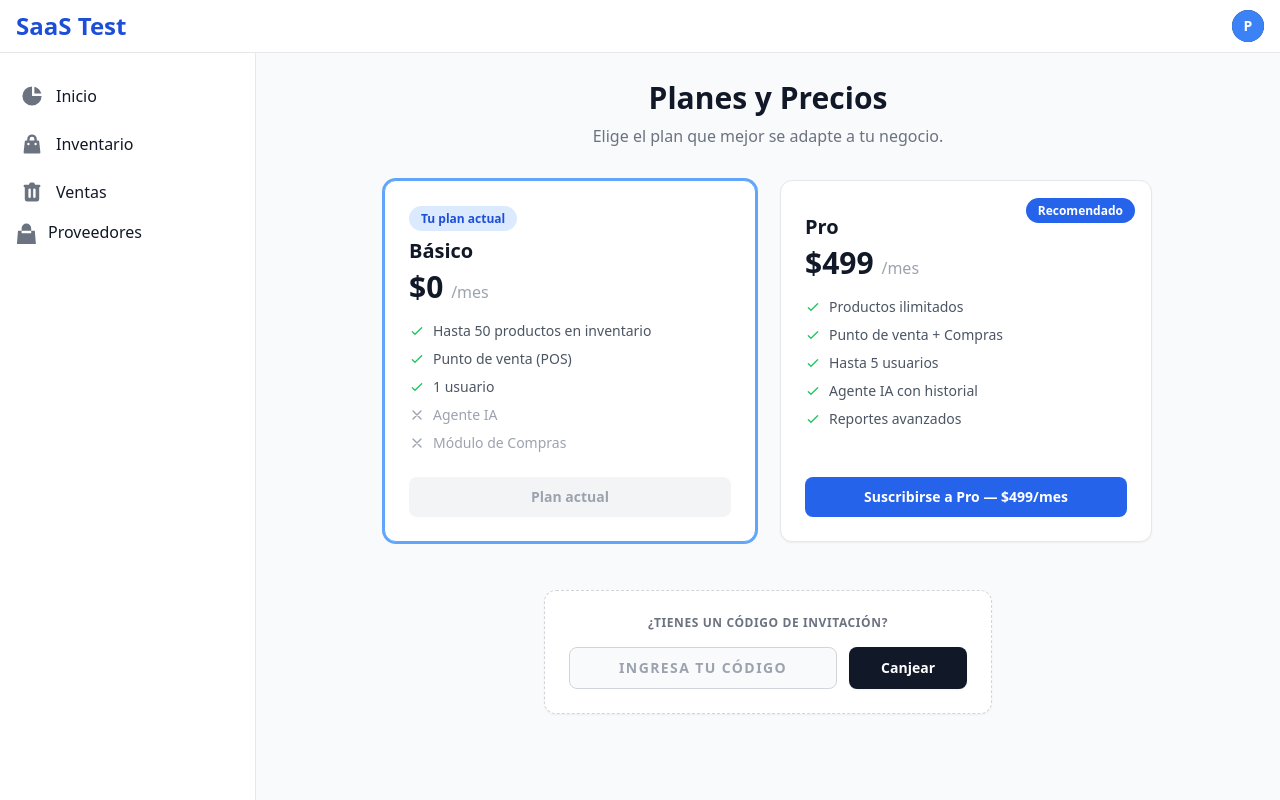
After one commit to YonAnn99/saas_test, a Django app: page /planes/ in a window 1280 px wide. The commit adds this page. Run offline with Django 5.2, Linux system fonts and the light colour scheme; a user stored in the database is signed in; tables that the repository leaves empty hold one stand-in row (values such as "Sample post"); some libraries are stand-ins or nearby versions.

Commit message:
SAAS 1.2

```diff
--- a/core/settings.py
+++ b/core/settings.py
@@ -11,6 +11,10 @@ https://docs.djangoproject.com/en/6.0/ref/settings/
 """
 
 from pathlib import Path
+from dotenv import load_dotenv
+import os
+
+load_dotenv()
 
 # Build paths inside the project like this: BASE_DIR / 'subdir'.
 BASE_DIR = Path(__file__).resolve().parent.parent
--- a/core/urls.py
+++ b/core/urls.py
@@ -1,42 +1,33 @@
-"""
-URL configuration for core project.
-
-The `urlpatterns` list routes URLs to views. For more information please see:
-    https://docs.djangoproject.com/en/6.0/topics/http/urls/
-Examples:
-Function views
-    1. Add an import:  from my_app import views
-    2. Add a URL to urlpatterns:  path('', views.home, name='home')
-Class-based views
-    1. Add an import:  from other_app.views import Home
-    2. Add a URL to urlpatterns:  path('', Home.as_view(), name='home')
-Including another URLconf
-    1. Import the include() function: from django.urls import include, path
-    2. Add a URL to urlpatterns:  path('blog/', include('blog.urls'))
-"""
 from django.contrib import admin
 from django.urls import path
-from erp.views import dashboard_view
-from erp.views import api_chat
-from erp.views import add_product
-from erp.views import register_tenant_view
+from erp.views import (
+    dashboard_view, api_chat, add_product, register_tenant_view,
+    inventory_view, pos_view, process_sale_api, sales_chart_api,
+    purchases_view, create_purchase_order_api
+)
+from erp.stripe_views import (
+    pricing_view, create_checkout_session,
+    checkout_success, customer_portal, stripe_webhook, redeem_promo_code
+)
 from django.contrib.auth import views as auth_views
-from erp.views import inventory_view , pos_view , process_sale_api,sales_chart_api,purchases_view, create_purchase_order_api
-
 
 urlpatterns = [
     path('admin/', admin.site.urls),
-    path('', dashboard_view, name='dashboard'),
-    path('api/chat/', api_chat, name='api_chat'),
-    path('add_product/', add_product, name='add_product'),
-    path('register/' , register_tenant_view, name='register_tenant'),
-    path('login/', auth_views.LoginView.as_view(template_name='login.html'), name='login'),
-    path('inventario/' , inventory_view, name='inventory'),
-    path('ventas/' , pos_view, name='pos'),
-    path('api/process_sale/', process_sale_api, name='process_sale_api'),
-    path('api/sales_chart/', sales_chart_api, name='sales_chart_api'),
-    path('compras/' , purchases_view, name='purchases'),
-    path('compras/registrar-orden/' , create_purchase_order_api, name='create_purchase_order'),
-
-
+    path('',               dashboard_view,          name='dashboard'),
+    path('inventario/',    inventory_view,           name='inventory'),
+    path('ventas/',        pos_view,                 name='pos'),
+    path('compras/',       purchases_view,           name='purchases'),
+    path('register/',      register_tenant_view,     name='register_tenant'),
+    path('login/',         auth_views.LoginView.as_view(template_name='login.html'), name='login'),
+    path('api/chat/',              api_chat,                 name='api_chat'),
+    path('add_product/',           add_product,              name='add_product'),
+    path('api/process_sale/',      process_sale_api,         name='process_sale_api'),
+    path('api/sales_chart/',       sales_chart_api,          name='sales_chart_api'),
+    path('compras/registrar-orden/', create_purchase_order_api, name='create_purchase_order'),
+    path('planes/',                        pricing_view,             name='pricing'),
+    path('planes/checkout/<str:price_id>/', create_checkout_session, name='create_checkout'),
+    path('planes/exito/',                  checkout_success,         name='checkout_success'),
+    path('planes/portal/',                 customer_portal,          name='customer_portal'),
+    path('stripe/webhook/',                stripe_webhook,           name='stripe_webhook'),
+    path('planes/canjear/',                redeem_promo_code,        name='redeem_promo_code'),
 ]
--- a/templates/base.html
+++ b/templates/base.html
@@ -4,7 +4,7 @@
 <head>
     <meta charset="UTF-8">
     <meta name="viewport" content="width=device-width, initial-scale=1.0">
-    <title>SaaS PyME | Panel de Control</title>
+    <title>SaaS Prueba</title>
     <script src="https://cdn.tailwindcss.com"></script>
     <script src="https://cdn.jsdelivr.net/npm/chart.js"></script>
     <link href="https://cdnjs.cloudflare.com/ajax/libs/flowbite/2.3.0/flowbite.min.css" rel="stylesheet" />
@@ -24,6 +24,31 @@
                     class="flex mx-3 text-sm bg-gray-800 rounded-full md:mr-0 focus:ring-4 focus:ring-gray-300"
                     id="user-menu-button" aria-expanded="false" data-dropdown-toggle="dropdown">
                     <span class="sr-only">Abrir menú</span>
+                    {% if request.resolver_match.url_name != 'pricing' %}
+                    <div class="flex items-center mr-4">
+                        {% if not request.user.tenantuser.tenant.is_pro %}
+                        <a href="{% url 'pricing' %}"
+                            class="flex items-center gap-1.5 px-4 py-1.5 text-sm font-bold text-amber-700 bg-amber-100 hover:bg-amber-200 border border-amber-300 rounded-full transition-colors shadow-sm cursor-pointer">
+                            <svg class="w-4 h-4 text-amber-500" fill="currentColor" viewBox="0 0 20 20">
+                                <path fill-rule="evenodd"
+                                    d="M11.3 1.046A1 1 0 0112 2v5h4a1 1 0 01.82 1.573l-7 10A1 1 0 018 18v-5H4a1 1 0 01-.82-1.573l7-10a1 1 0 011.12-.38z"
+                                    clip-rule="evenodd"></path>
+                            </svg>
+                            Hazte Pro
+                        </a>
+                        {% else %}
+                        <a href="{% url 'pricing' %}"
+                            class="flex items-center gap-1 px-3 py-1 text-xs font-bold text-blue-700 bg-blue-50 border border-blue-200 rounded-full hover:bg-blue-100 transition-colors">
+                            <svg class="w-3 h-3" fill="currentColor" viewBox="0 0 20 20">
+                                <path fill-rule="evenodd"
+                                    d="M6.267 3.455a3.066 3.066 0 001.745-.723 3.066 3.066 0 013.976 0 3.066 3.066 0 001.745.723 3.066 3.066 0 012.812 2.812c.051.643.304 1.254.723 1.745a3.066 3.066 0 010 3.976 3.066 3.066 0 00-.723 1.745 3.066 3.066 0 01-2.812 2.812 3.066 3.066 0 00-1.745.723 3.066 3.066 0 01-3.976 0 3.066 3.066 0 00-1.745-.723 3.066 3.066 0 01-2.812-2.812 3.066 3.066 0 00-.723-1.745 3.066 3.066 0 010-3.976 3.066 3.066 0 00.723-1.745 3.066 3.066 0 012.812-2.812zm7.44 5.252a1 1 0 00-1.414-1.414L9 10.586 7.707 9.293a1 1 0 00-1.414 1.414l2 2a1 1 0 001.414 0l4-4z"
+                                    clip-rule="evenodd"></path>
+                            </svg>
+                            Plan Pro
+                        </a>
+                        {% endif %}
+                    </div>
+                    {% endif %}
                     <div class="w-8 h-8 rounded-full bg-blue-500 flex items-center justify-center text-white font-bold">
                         P
                     </div>
@@ -77,8 +102,7 @@
                         class="flex items-center text-gray-900 rounded-lg hover:bg-gray-100 group">
                         <svg class="flex-shrink-0 w-6 h-6 text-gray-500 transition duration-75 group-hover:text-gray-900"
                             fill="currentColor" viewBox="0 0 20 20" xmlns="http://www.w3.org/2000/svg">
-                            <path fill-rule="evenodd"
-                                d="M16 11V7a4 4 0 00-8 0v4M5 9h14l1 12H4L5 9z"
+                            <path fill-rule="evenodd" d="M16 11V7a4 4 0 00-8 0v4M5 9h14l1 12H4L5 9z"
                                 clip-rule="evenodd"></path>
                         </svg>
                         <span class="flex-1 ml-3 whitespace-nowrap">Proveedores</span>
--- a/templates/login.html
+++ b/templates/login.html
@@ -3,7 +3,7 @@
 <head>
     <meta charset="UTF-8">
     <meta name="viewport" content="width=device-width, initial-scale=1.0">
-    <title>Log In - SaaS ERP</title>
+    <title>Log In - SaaS Test</title>
     <script src="https://cdn.tailwindcss.com"></script>
 </head>
 <body class="bg-cover bg-center bg-no-repeat min-h-screen flex flex-col font-sans"
@@ -11,7 +11,7 @@
 
     <header class="w-full flex items-center justify-between px-8 py-6 text-gray-900 bg-white/20 backdrop-blur-sm border-b border-white/30">
         <div class="text-xl font-bold tracking-wider uppercase w-1/3">
-            SaaS ERP
+            SaaS Test
         </div>
         <div class="hidden md:flex justify-center items-center w-1/3">
             <svg class="w-12 h-12 text-blue-700" fill="currentColor" viewBox="0 0 24 24">
--- /dev/null
+++ b/templates/pricing.html
@@ -0,0 +1,150 @@
+{% extends 'base.html' %}
+
+{% block content %}
+<div class="mb-8 text-center">
+    <h1 class="text-3xl font-black text-gray-900">Planes y Precios</h1>
+    <p class="text-gray-500 mt-2">Elige el plan que mejor se adapte a tu negocio.</p>
+</div>
+
+<div class="grid grid-cols-1 md:grid-cols-2 gap-6 max-w-3xl mx-auto">
+
+    <!-- Plan Básico -->
+    <div class="bg-white border rounded-xl p-6 shadow-sm flex flex-col
+        {% if current_plan == 'basic' %}border-blue-400 ring-2 ring-blue-400{% else %}border-gray-200{% endif %}">
+        <div class="mb-4">
+            {% if current_plan == 'basic' %}
+            <span class="text-xs font-bold bg-blue-100 text-blue-700 px-3 py-1 rounded-full">Tu plan actual</span>
+            {% endif %}
+            <h2 class="text-xl font-bold text-gray-900 mt-2">Básico</h2>
+            <p class="text-3xl font-black text-gray-900 mt-1">$0 <span
+                    class="text-base font-normal text-gray-400">/mes</span></p>
+        </div>
+        <ul class="space-y-2 text-sm text-gray-600 flex-1 mb-6">
+            <li class="flex items-center gap-2">
+                <svg class="w-4 h-4 text-green-500" fill="none" stroke="currentColor" viewBox="0 0 24 24">
+                    <path stroke-linecap="round" stroke-linejoin="round" stroke-width="2" d="M5 13l4 4L19 7" />
+                </svg>
+                Hasta 50 productos en inventario
+            </li>
+            <li class="flex items-center gap-2">
+                <svg class="w-4 h-4 text-green-500" fill="none" stroke="currentColor" viewBox="0 0 24 24">
+                    <path stroke-linecap="round" stroke-linejoin="round" stroke-width="2" d="M5 13l4 4L19 7" />
+                </svg>
+                Punto de venta (POS)
+            </li>
+            <li class="flex items-center gap-2">
+                <svg class="w-4 h-4 text-green-500" fill="none" stroke="currentColor" viewBox="0 0 24 24">
+                    <path stroke-linecap="round" stroke-linejoin="round" stroke-width="2" d="M5 13l4 4L19 7" />
+                </svg>
+                1 usuario
+            </li>
+            <li class="flex items-center gap-2 text-gray-400">
+                <svg class="w-4 h-4" fill="none" stroke="currentColor" viewBox="0 0 24 24">
+                    <path stroke-linecap="round" stroke-linejoin="round" stroke-width="2" d="M6 18L18 6M6 6l12 12" />
+                </svg>
+                Agente IA
+            </li>
+            <li class="flex items-center gap-2 text-gray-400">
+                <svg class="w-4 h-4" fill="none" stroke="currentColor" viewBox="0 0 24 24">
+                    <path stroke-linecap="round" stroke-linejoin="round" stroke-width="2" d="M6 18L18 6M6 6l12 12" />
+                </svg>
+                Módulo de Compras
+            </li>
+        </ul>
+        {% if current_plan == 'basic' %}
+        <button disabled
+            class="w-full py-2.5 rounded-lg bg-gray-100 text-gray-400 text-sm font-bold cursor-not-allowed">
+            Plan actual
+        </button>
+        {% else %}
+        <a href="{% url 'create_checkout' price_basic %}"
+            class="block w-full py-2.5 rounded-lg bg-gray-800 hover:bg-gray-700 text-white text-center text-sm font-bold transition">
+            Bajar a Básico
+        </a>
+        {% endif %}
+    </div>
+
+    <!-- Plan Pro -->
+    <div class="bg-white border rounded-xl p-6 shadow-sm flex flex-col relative overflow-hidden
+        {% if current_plan == 'pro' %}border-blue-400 ring-2 ring-blue-400{% else %}border-gray-200{% endif %}">
+        <div class="absolute top-4 right-4">
+            <span class="text-xs font-bold bg-blue-600 text-white px-3 py-1 rounded-full">Recomendado</span>
+        </div>
+        <div class="mb-4">
+            {% if current_plan == 'pro' %}
+            <span class="text-xs font-bold bg-blue-100 text-blue-700 px-3 py-1 rounded-full">Tu plan actual</span>
+            {% endif %}
+            <h2 class="text-xl font-bold text-gray-900 mt-2">Pro</h2>
+            <p class="text-3xl font-black text-gray-900 mt-1">$499 <span
+                    class="text-base font-normal text-gray-400">/mes</span></p>
+        </div>
+        <ul class="space-y-2 text-sm text-gray-600 flex-1 mb-6">
+            <li class="flex items-center gap-2">
+                <svg class="w-4 h-4 text-green-500" fill="none" stroke="currentColor" viewBox="0 0 24 24">
+                    <path stroke-linecap="round" stroke-linejoin="round" stroke-width="2" d="M5 13l4 4L19 7" />
+                </svg>
+                Productos ilimitados
+            </li>
+            <li class="flex items-center gap-2">
+                <svg class="w-4 h-4 text-green-500" fill="none" stroke="currentColor" viewBox="0 0 24 24">
+                    <path stroke-linecap="round" stroke-linejoin="round" stroke-width="2" d="M5 13l4 4L19 7" />
+                </svg>
+                Punto de venta + Compras
+            </li>
+            <li class="flex items-center gap-2">
+                <svg class="w-4 h-4 text-green-500" fill="none" stroke="currentColor" viewBox="0 0 24 24">
+                    <path stroke-linecap="round" stroke-linejoin="round" stroke-width="2" d="M5 13l4 4L19 7" />
+                </svg>
+                Hasta 5 usuarios
+            </li>
+            <li class="flex items-center gap-2">
+                <svg class="w-4 h-4 text-green-500" fill="none" stroke="currentColor" viewBox="0 0 24 24">
+                    <path stroke-linecap="round" stroke-linejoin="round" stroke-width="2" d="M5 13l4 4L19 7" />
+                </svg>
+                Agente IA con historial
+            </li>
+            <li class="flex items-center gap-2">
+                <svg class="w-4 h-4 text-green-500" fill="none" stroke="currentColor" viewBox="0 0 24 24">
+                    <path stroke-linecap="round" stroke-linejoin="round" stroke-width="2" d="M5 13l4 4L19 7" />
+                </svg>
+                Reportes avanzados
+            </li>
+        </ul>
+        {% if current_plan == 'pro' %}
+        <a href="{% url 'customer_portal' %}"
+            class="block w-full py-2.5 rounded-lg bg-blue-50 hover:bg-blue-100 text-blue-700 text-center text-sm font-bold transition">
+            Gestionar suscripción
+        </a>
+        {% else %}
+        <a href="{% url 'create_checkout' price_pro %}"
+            class="block w-full py-2.5 rounded-lg bg-blue-600 hover:bg-blue-700 text-white text-center text-sm font-bold transition">
+            Suscribirse a Pro — $499/mes
+        </a>
+        {% endif %}
+    </div>
+
+</div> <div class="max-w-md mx-auto mt-12 bg-white p-6 rounded-xl border border-dashed border-gray-300 shadow-sm">
+    <p class="text-xs text-center text-gray-500 font-bold uppercase mb-4 tracking-wider">¿Tienes un código de invitación?</p>
+
+    <form action="{% url 'redeem_promo_code' %}" method="POST" class="flex flex-col sm:flex-row gap-3">
+        {% csrf_token %}
+        <input type="text" name="promo_code" placeholder="INGRESA TU CÓDIGO"
+            class="flex-1 bg-gray-50 border border-gray-300 text-gray-900 text-sm rounded-lg focus:ring-blue-500 focus:border-blue-500 p-2.5 text-center uppercase font-bold tracking-widest outline-none"
+            required>
+        <button type="submit"
+            class="w-full sm:w-auto text-white bg-gray-900 hover:bg-black font-bold rounded-lg text-sm px-8 py-2.5 transition-colors shadow-sm">
+            Canjear
+        </button>
+    </form>
+</div>
+
+
+{% if current_plan != 'basic' %}
+<div class="text-center mt-8">
+    <a href="{% url 'customer_portal' %}" class="text-sm text-gray-500 hover:text-gray-700 underline">
+        Administrar facturación, cancelar o cambiar método de pago →
+    </a>
+</div>
+{% endif %}
+
+{% endblock %}
```
Also changed, not shown: erp/models.py (+30 -8 lines), erp/stripe_views.py (added, +244 -0 lines), templates/checkout_success.html (added, +18 -0 lines), erp/migrations/0005_tenant_stripe_customer_id_and_more.py (added), erp/migrations/0006_tenant_trial_ends_at.py (added), 1 other file.
